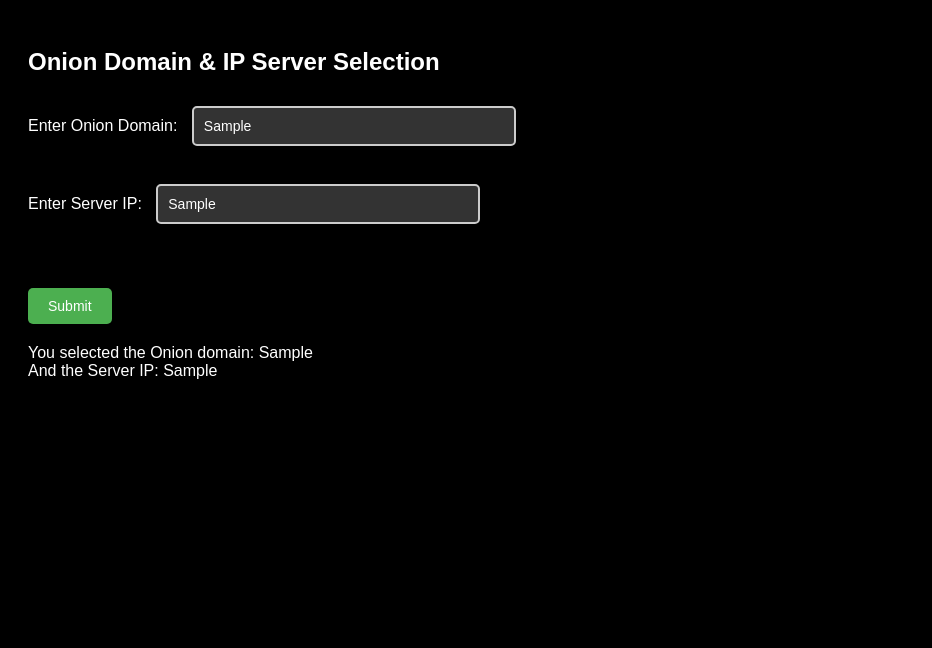
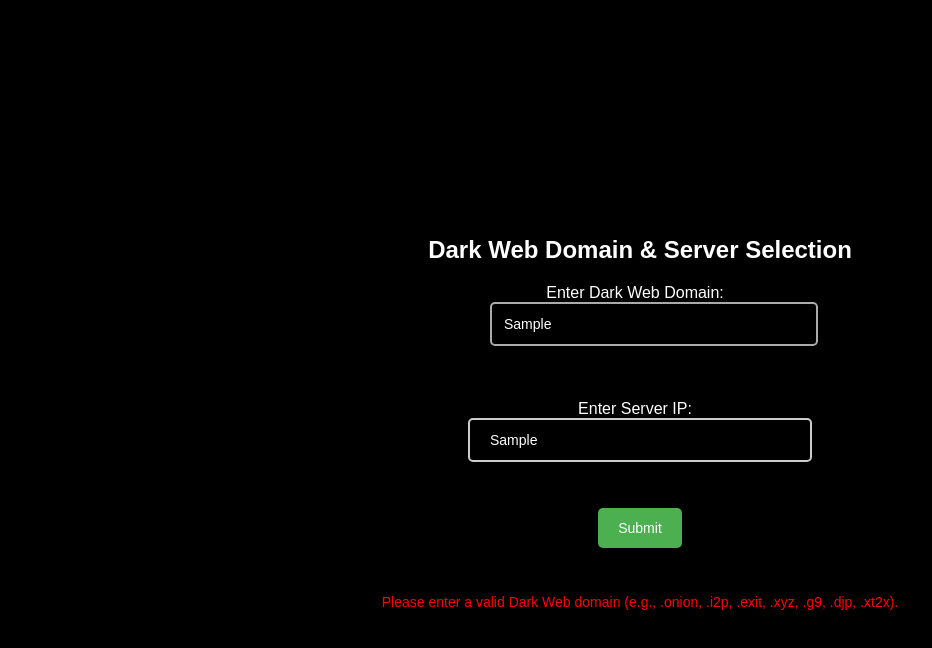
Before and after one commit to ppk2k/bitcoin, a plain HTML site: page index.html in a window 1280 px wide. Both pictures are taken after typing "Sample", "Sample" into the empty fields and a click on the button "Submit". Shown: the whole page, without its empty margins (0-932 px from the left). Drawn offline with Linux system fonts and the light colour scheme.

Commit message:
Update index.html

```diff
--- a/index.html
+++ b/index.html
@@ -3,40 +3,55 @@
 <head>
     <meta charset="UTF-8">
     <meta name="viewport" content="width=device-width, initial-scale=1.0">
-    <title>Input Onion & IP Selection</title>
+    <title>Input Dark Web Domain & Server Selection</title>
     <style>
         body {
             font-family: Arial, sans-serif;
             padding: 20px;
             background-color: black; /* Latar belakang hitam */
             color: white; /* Warna teks putih */
+            display: flex;
+            justify-content: center;
+            align-items: center;
+            height: 100vh;
+            margin: 0;
+        }
+        h2 {
+            text-align: center;
         }
         label {
             font-size: 16px;
             margin-right: 10px;
         }
         input {
-            padding: 10px;
+            padding: 12px 20px;
             font-size: 14px;
-            margin: 10px 0;
             width: 300px;
             border: 2px solid #ccc;
             border-radius: 5px;
-            background-color: #333; /* Warna latar belakang input */
+            background-color: transparent; /* Latar belakang transparan */
             color: #fff; /* Teks input berwarna putih */
+            text-align: left;
         }
         input:focus {
             border-color: #4CAF50; /* Warna border ketika fokus */
-            background-color: #444; /* Background lebih terang ketika fokus */
+            background-color: transparent;
+        }
+        input::placeholder {
+            color: #aaa; /* Warna placeholder */
+        }
+        input:-webkit-autofill {
+            background-color: transparent !important; /* Menghapus autofill */
         }
         button {
-            padding: 10px 20px;
+            padding: 12px 20px;
             font-size: 14px;
             background-color: #4CAF50;
             color: white;
             border: none;
             border-radius: 5px;
             cursor: pointer;
+            margin-top: 10px;
         }
         button:hover {
             background-color: #45a049;
@@ -45,39 +60,93 @@
             font-size: 16px;
             margin-top: 20px;
         }
+        #error {
+            color: red;
+            font-size: 14px;
+            margin-top: 10px;
+        }
+        .input-container {
+            display: flex;
+            flex-direction: column;
+            align-items: center;
+        }
+        .domain-input {
+            position: relative;
+            width: 300px;
+        }
+        .domain-input input {
+            width: 100%;
+            padding: 12px;
+            font-size: 14px;
+            color: #fff;
+            background-color: transparent;
+            border: 2px solid #aaa;
+            border-radius: 5px;
+        }
+        .domain-input input:focus {
+            border-color: #4CAF50;
+        }
     </style>
 </head>
 <body>
 
-    <h2>Onion Domain & IP Server Selection</h2>
+    <div class="input-container">
+        <h2>Dark Web Domain & Server Selection</h2>
 
-    <label for="onion-domain">Enter Onion Domain:</label>
-    <input type="text" id="onion-domain" placeholder="e.g., example.onion" required><br><br>
+        <label for="darkweb-domain">Enter Dark Web Domain:</label>
+        <div class="domain-input">
+            <input list="domain-list" id="darkweb-domain" placeholder="Choose or type a domain" required><br><br>
+            <datalist id="domain-list">
+                <option value="example.onion">
+                <option value="example.i2p">
+                <option value="example.exit">
+                <option value="example.xyz">
+                <option value="example.g9">
+                <option value="example.djp">
+                <option value="example.xt2x">
+            </datalist><br><br>
+        </div>
 
-    <label for="server-ip">Enter Server IP:</label>
-    <input list="ip-list" id="server-ip" placeholder="Choose or type an IP address" required><br><br>
-    <datalist id="ip-list">
-        <option value="192.168.1.1">
-        <option value="192.168.1.2">
-        <option value="192.168.1.3">
-        <option value="10.0.0.1">
-        <option value="10.0.0.2">
-    </datalist><br><br>
+        <label for="server-ip">Enter Server IP:</label>
+        <input type="text" id="server-ip" placeholder="Enter Server IP" required><br><br>
 
-    <button onclick="submitData()">Submit</button>
+        <button onclick="submitData()">Submit</button>
 
-    <p id="result"></p>
+        <p id="result"></p>
+        <p id="error"></p> <!-- Tempat untuk menampilkan error -->
+    </div>
 
     <script>
         function submitData() {
-            var onionDomain = document.getElementById("onion-domain").value;
+            var darkwebDomain = document.getElementById("darkweb-domain").value;
             var serverIP = document.getElementById("server-ip").value;
+            var errorMessage = document.getElementById("error");
+            errorMessage.textContent = "";  // Clear previous error message
 
-            if (onionDomain && serverIP) {
-                document.getElementById("result").innerHTML = "You selected the Onion domain: " + onionDomain + "<br>And the Server IP: " + serverIP;
-            } else {
-                document.getElementById("result").innerHTML = "Please enter both the Onion domain and select a server IP.";
+            // Regex untuk memvalidasi domain Dark Web dengan ekstensi yang benar
+            var domainRegex = /^(.*\.(onion|i2p|exit|xyz|g9|djp|xt2x))$/;
+
+            // Validasi domain
+            if (!domainRegex.test(darkwebDomain)) {
+                errorMessage.textContent = "Please enter a valid Dark Web domain (e.g., .onion, .i2p, .exit, .xyz, .g9, .djp, .xt2x).";
+                return; // Hentikan fungsi jika domain tidak valid
             }
+
+            // Validasi agar tidak ada spasi dalam domain
+            if (/\s/.test(darkwebDomain)) {
+                errorMessage.textContent = "Domain should not contain spaces.";
+                return; // Hentikan fungsi jika ada spasi
+            }
+
+            // Validasi IP (jika diperlukan)
+            var ipRegex = /^(25[0-5]|2[0-4][0-9]|[01]?[0-9][0-9]?)\.(25[0-5]|2[0-4][0-9]|[01]?[0-9][0-9]?)\.(25[0-5]|2[0-4][0-9]|[01]?[0-9][0-9]?)\.(25[0-5]|2[0-4][0-9]|[01]?[0-9][0-9]?)$/;
+            if (!ipRegex.test(serverIP)) {
+                errorMessage.textContent = "Please enter a valid server IP address.";
+                return;
+            }
+
+            // Jika semuanya valid, tampilkan hasil
+            document.getElementById("result").innerHTML = "You selected the Dark Web domain: " + darkwebDomain + "<br>And the Server IP: " + serverIP;
         }
     </script>
 
```
